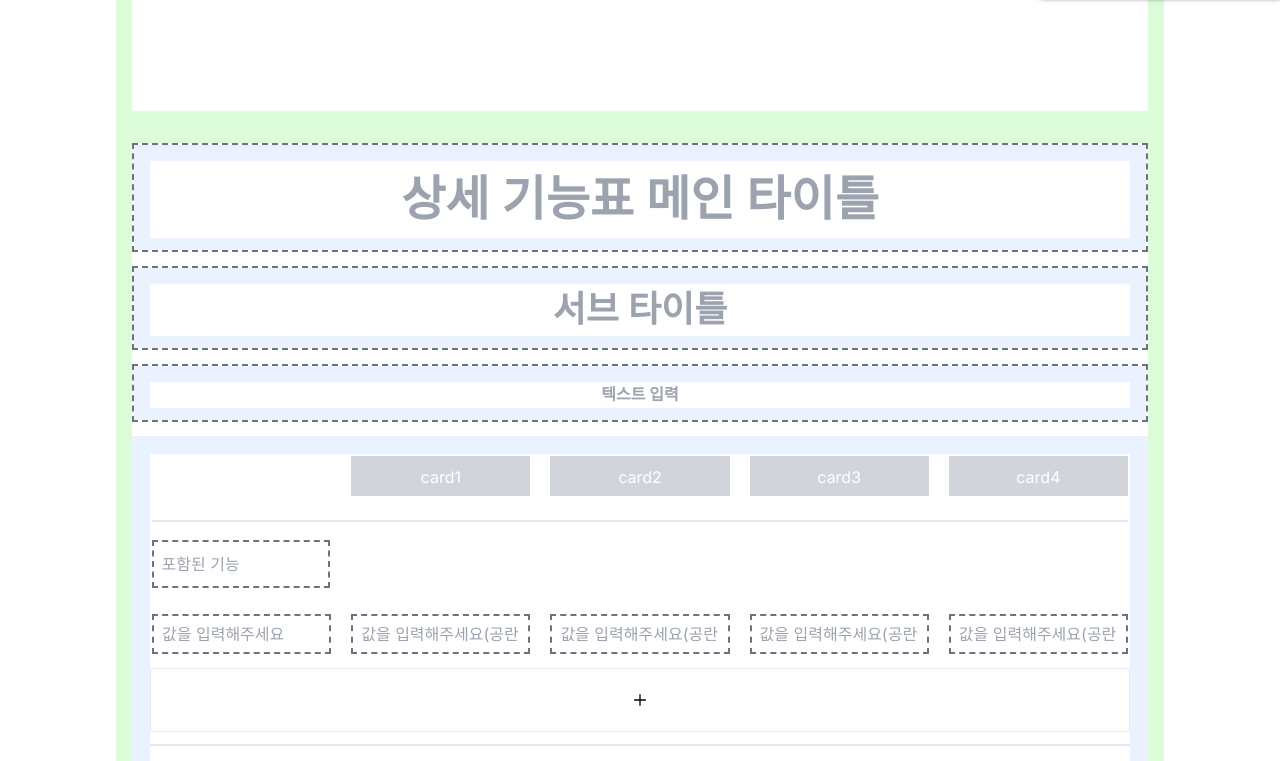
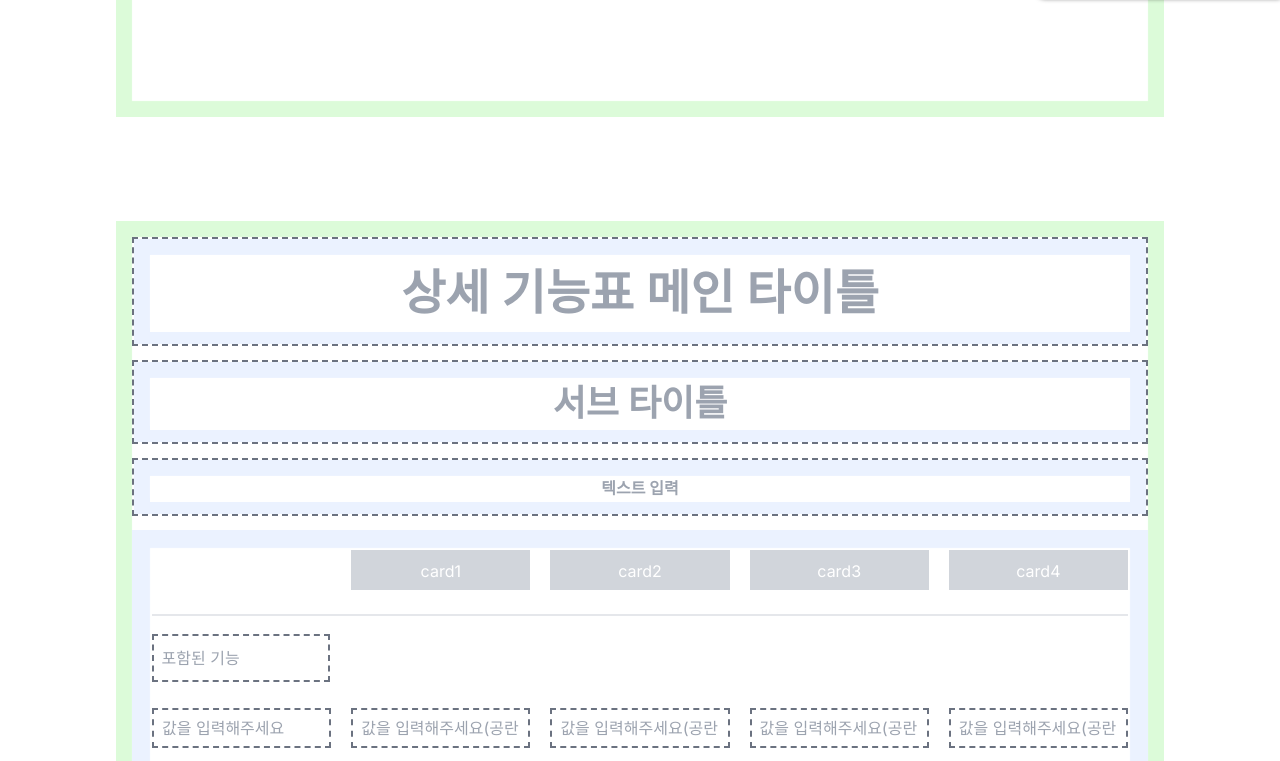
Before and after one commit to minki-dev/PRIETAG_FE, a Next.js app: page /editTemplate in a window 1280 px wide. Shown: the part 1079-1840 px from the top of the page. Built offline with nearby package versions, Linux system fonts and the light colour scheme; a web font is replaced by a local one.

Commit message:
:sparkles: feat: 패딩 박스 컴포넌트 추가
- 외부와 내부용 패딩으로 구분하여 추가

- 각 패딩 적용 시 type='inner' | 'outer'로 구분
- 높이값 디스패치는 onActioin(height: number) => void 를 사용해서 업데이트 해주세요

```diff
--- a/app/editTemplate/components/DraggableArea/PaddingBox.tsx
+++ b/app/editTemplate/components/DraggableArea/PaddingBox.tsx
@@ -1,26 +1,25 @@
 'use client';
 
 import 'react-resizable/css/styles.css';
-import React, { useEffect, useRef, useState } from 'react';
-import { ResizableBox, ResizeCallbackData } from 'react-resizable';
+import React, { useState } from 'react';
 import { Draggable } from 'react-beautiful-dnd';
-import { BOX_PROPERTY } from '@/constants/box';
 import { useConfig } from '@/store/slice/configSlice';
 import {
 	DNDBoxState,
 	removeBox,
 	updateHeight,
+	updateSelected,
 	useDNDBox,
 } from '@/store/slice/DNDBoxSlice';
 import Image from 'next/image';
 import DeleteButton from '@/components/DeleteButton';
+import ResizablePaddingBox from '@/components/ResizablePaddingBox';
 
 type Props = {
 	id: string;
 	index: number;
 	isSelected: boolean;
-	areaType: keyof Pick<DNDBoxState, 'faqArea' | 'priceCardArea' | 'tableArea'>;
-	onClick: (id: string) => void;
+	areaType: keyof Pick<DNDBoxState, 'faqArea' | 'priceCardArea' | 'tableArea'>
 };
 
 export default function PaddingBox({
@@ -28,54 +27,24 @@ export default function PaddingBox({
 	areaType,
 	index,
 	isSelected,
-	onClick,
 }: Props) {
-	const { boxState, dispatch } = useDNDBox();
+	const { dispatch } = useDNDBox();
 	const { configState } = useConfig();
 	const { isPreview } = configState;
+  const heightState = useState<number>(10)
 
-
-	const [width, setWidth] = useState(0);
-	const [height, setHeight] = useState(Number(boxState[areaType][index]) | 10);
-
-
-	const wrapperRef = useRef<HTMLDivElement>(null);
-
-	const handleResize = (
-		e: React.SyntheticEvent,
-		{ size }: ResizeCallbackData,
-	) => {
-		const flooredHeight = Math.floor(size.height)
-		dispatch(updateHeight({ index, areaType, content: flooredHeight.toString()}))
-	};
 	const handleRemove = () => {
 		dispatch(removeBox({ id, areaType }));
 	};
 
-	const handleDisplayHeight = (
-		e: React.SyntheticEvent,
-		{ size }: ResizeCallbackData,
-	) => {
-		setHeight(size.height);
+	const handleHeightUpdate = (height: number) => {
+		dispatch(updateHeight({ areaType, index, content: height.toString()}))
 	}
-	useEffect(() => {
-		const handleWindowResize = () => {
-			if (wrapperRef.current) {
-				setWidth(wrapperRef.current.getBoundingClientRect().width);
-			}
-		};
-		handleWindowResize();
-		window.addEventListener('resize', handleWindowResize);
-
-		return () => {
-			window.removeEventListener('resize', handleWindowResize);
-		};
-	}, []);
 	return (
 		<Draggable draggableId={id} index={index}>
 			{(provided) => (
 				<div
-					onClick={() => onClick(id)}
+					onClick={() => dispatch(updateSelected({ id, areaType }))}
 					className={`
 					${
 						isSelected && !isPreview ? 'border-black' : 'border-transparent'
@@ -93,7 +62,7 @@ export default function PaddingBox({
 					>
 						<div className='relative'>
 							<div className="absolute text-xs text-center shadow-md -top-5 right-[50%] translate-x-[50%] w-9">
-								{Math.floor(height)}px
+								{Math.floor(heightState[0])}px
 							</div>
 							<Image
 								width={24}
@@ -104,21 +73,7 @@ export default function PaddingBox({
 						</div>
 					</div>
 					<DeleteButton className='z-[1]' onClick={handleRemove} />
-					<div ref={wrapperRef}>
-						<ResizableBox
-							height={Number(height)}
-							lockAspectRatio={true}
-							onResizeStop={handleResize}
-							minConstraints={[width, BOX_PROPERTY.PADDING.minHeight!]}
-							maxConstraints={[width, BOX_PROPERTY.PADDING.maxHeight!]}
-							width={width}
-							// axis="y"
-							onResize={handleDisplayHeight}
-							resizeHandles={isPreview ? [] : ['s']}
-							handleSize={[10, 10]}
-							className="flex items-center justify-center"
-						></ResizableBox>
-					</div>
+					<ResizablePaddingBox type='inner' heightState={heightState} onAction={handleHeightUpdate} />
 				</div>
 			)}
 		</Draggable>
--- a/app/editTemplate/components/DraggableArea/TextBox.tsx
+++ b/app/editTemplate/components/DraggableArea/TextBox.tsx
@@ -5,7 +5,7 @@ import { Draggable } from 'react-beautiful-dnd';
 import { BOX_PROPERTY, BoxType } from '../../../../constants/box';
 import { useConfig } from '@/store/slice/configSlice';
 import Image from 'next/image';
-import { DNDBoxState, removeBox, useDNDBox } from '@/store/slice/DNDBoxSlice';
+import { DNDBoxState, removeBox, updateSelected, useDNDBox } from '@/store/slice/DNDBoxSlice';
 import DeleteButton from '@/components/DeleteButton';
 
 type Props = {
@@ -16,7 +16,6 @@ type Props = {
 	areaType: keyof Pick<DNDBoxState, 'faqArea' | 'priceCardArea' | 'tableArea'>;
 	role: BoxType;
 	content: string;
-	onClick: (id: string) => void;
 };
 
 export default function TextBox({
@@ -27,9 +26,8 @@ export default function TextBox({
 	role,
 	content,
 	areaType,
-	onClick,
 }: Props) {
-	const { divClassName, inputClassName } = BOX_PROPERTY[role];
+	const { divClassName } = BOX_PROPERTY[role];
 	const { dispatch } = useDNDBox();
 
 	const { configState } = useConfig();
@@ -41,7 +39,7 @@ export default function TextBox({
 		<Draggable draggableId={id} index={index}>
 			{(provided) => (
 				<div
-					onClick={() => onClick(id)}
+				onClick={() => dispatch(updateSelected({ id, areaType }))}
 					{...provided.draggableProps}
 					ref={provided.innerRef}
 					className={`${
@@ -67,7 +65,7 @@ export default function TextBox({
 					</div>
 					<DeleteButton onClick={handleRemove} />
 					<input
-						className={` ${inputClassName} text-center font-bold focus:outline-none disabled:bg-transparent`}
+						className='font-bold text-center focus:outline-none disabled:bg-transparent'
 						defaultValue={content}
 						disabled={isPreview}
 						type="text"
--- a/app/editTemplate/components/DraggableArea/index.tsx
+++ b/app/editTemplate/components/DraggableArea/index.tsx
@@ -2,16 +2,9 @@
 
 import React from 'react';
 import { DragDropContext, DropResult } from 'react-beautiful-dnd';
-// import StrictModeDroppable from '@/utils/StrictModeDroppable';
 import TextBox from './TextBox';
 import PaddingBox from './PaddingBox';
-import {
-	DNDBoxState,
-	addBox,
-	updateOrder,
-	updateSelected,
-	useDNDBox,
-} from '@/store/slice/DNDBoxSlice';
+import { DNDBoxState, updateOrder, useDNDBox } from '@/store/slice/DNDBoxSlice';
 import { StrictModeDroppable } from '@/app/helpers/StrictModeDroppable';
 
 export default function DraggableArea({
@@ -37,10 +30,6 @@ export default function DraggableArea({
 		dispatch(updateOrder({ areaType, newList: updatedList }));
 	};
 
-	const handleSelect = (id: string) => {
-		dispatch(updateSelected({ id, areaType }));
-	};
-
 	return (
 		<div>
 			<DragDropContext onDragEnd={handleOnDragEnd}>
@@ -53,7 +42,6 @@ export default function DraggableArea({
 										key={item.id}
 										index={index}
 										{...item}
-										onClick={handleSelect}
 										areaType={areaType}
 									/>
 								) : (
@@ -61,7 +49,6 @@ export default function DraggableArea({
 										key={item.id}
 										{...item}
 										placeholder={item.placeholder || ''}
-										onClick={handleSelect}
 										index={index}
 										areaType={areaType}
 										// inputRef={addRef(index, React.createRef())}
--- a/app/editTemplate/page.tsx
+++ b/app/editTemplate/page.tsx
@@ -1,6 +1,6 @@
 'use client';
 
-import React, { useEffect, useState } from 'react';
+import React, { useEffect, useRef, useState } from 'react';
 import {
 	PriceCard,
 	setPriceCard,
@@ -26,6 +26,9 @@ import TableContainer from './components/Table/TableContainer';
 import { useModal } from '@/store/slice/modalSlice';
 import Header from '@/components/header/Header';
 import TemplateHeader from '@/components/header/TemplateHeader';
+import PaddingBox from './components/DraggableArea/PaddingBox';
+import ResizablePaddingWithHandle from '@/components/ResizablePaddingWithHandle';
+import { updateHeight, useDNDBox } from '@/store/slice/DNDBoxSlice';
 
 export default function EditTemplate() {
 	const [isModalOpen, setIsModalOpen] = useState(false);
@@ -110,6 +113,19 @@ export default function EditTemplate() {
 	const { configState } = useConfig();
 	const { isPreview } = configState;
 
+	const { boxState, dispatch: dndDispatch } = useDNDBox();
+
+	const handleHeightUpdate = (index: number, height: number) => {
+		dndDispatch(
+			updateHeight({
+				areaType: 'outerPaddings',
+				index,
+				content: height.toString(),
+			}),
+		);
+
+	};
+
 	const {} = useModal();
 	return (
 		<>
@@ -126,7 +142,19 @@ export default function EditTemplate() {
 					<DiscountOptionBox />
 					<PriceCardBox />
 				</section>
+				<ResizablePaddingWithHandle
+					type="outer"
+					onAction={(height) => {
+						handleHeightUpdate(0, height);
+					}}
+				/>
 				<TableContainer />
+				<ResizablePaddingWithHandle
+					type="outer"
+					onAction={(height) => {
+						handleHeightUpdate(1, height);
+					}}
+				/>
 				<section
 					className={`${
 						isPreview ? 'editable-outer-preview' : 'editable-outer '
--- a/app/priceCard/components/DiscountOptionBox/DiscountOptionBox.tsx
+++ b/app/priceCard/components/DiscountOptionBox/DiscountOptionBox.tsx
@@ -1,13 +1,23 @@
 'use client';
 import React from 'react';
 import DiscountOptionSection from './DiscountOptionSection/DiscountOptionSection';
-import PaddingBox from './PaddingBox';
+import ResizablePaddingWithHandle from '../../../../components/ResizablePaddingWithHandle';
+
 
 function DiscountOptionBox() {
+
+  const handleHeightUpdate = (height: number) => {
+		// const { updateCardPaddingHeight } = useCard()
+		// dispatch(updateCardPaddingHeight({ height }))
+	}
+
 	return (
 		<div>
 			<DiscountOptionSection />
-			<PaddingBox />
+			<ResizablePaddingWithHandle
+				type="inner"
+				onAction={handleHeightUpdate}
+			/>
 		</div>
 	);
 }
--- a/app/priceCard/components/DiscountOptionBox/PaddingBox.tsx
+++ /dev/null
@@ -1,7 +0,0 @@
-import React from 'react';
-
-function PaddingBox() {
-	return <div>PaddingBox</div>;
-}
-
-export default PaddingBox;
--- /dev/null
+++ b/components/ResizablePaddingBox.tsx
@@ -0,0 +1,70 @@
+import { BOX_PROPERTY, PaddingType } from '@/constants/box';
+import { useConfig } from '@/store/slice/configSlice';
+import React, { useEffect, useRef, useState } from 'react';
+import { ResizableBox, ResizeCallbackData } from 'react-resizable';
+
+type PropsType = {
+	type: PaddingType;
+	heightState: [number, React.Dispatch<React.SetStateAction<number>>];
+	onAction: (height: number) => void;
+};
+
+export default function ResizablePaddingBox({
+	type,
+	heightState,
+	onAction,
+}: PropsType) {
+	const heightRange = BOX_PROPERTY.PADDING[type];
+	const { configState } = useConfig();
+	const { isPreview } = configState;
+
+	const [width, setWidth] = useState<number>(0);
+
+	const wrapperRef = useRef<HTMLDivElement>(null);
+
+	const handleResize = (
+		e: React.SyntheticEvent,
+		{ size }: ResizeCallbackData,
+	) => {
+		const flooredHeight = Math.floor(size.height);
+		onAction(flooredHeight);
+	};
+
+	const handleDisplayHeight = (
+		e: React.SyntheticEvent,
+		{ size }: ResizeCallbackData,
+	) => {
+		if (size.height !== heightState[0]) {
+			heightState[1](size.height);
+		}
+	};
+
+	useEffect(() => {
+		const handleWindowResize = () => {
+			if (wrapperRef.current) {
+				setWidth(wrapperRef.current.getBoundingClientRect().width);
+			}
+		};
+		handleWindowResize();
+		window.addEventListener('resize', handleWindowResize);
+
+		return () => {
+			window.removeEventListener('resize', handleWindowResize);
+		};
+	}, []);
+	return (
+		<div ref={wrapperRef}>
+			<ResizableBox
+				height={heightState[0]}
+				lockAspectRatio={true}
+				onResizeStop={handleResize}
+				minConstraints={[width, heightRange.minHeight]}
+				maxConstraints={[width, heightRange.maxHeight]}
+				width={width}
+				onResize={handleDisplayHeight}
+				resizeHandles={isPreview ? [] : ['s']}
+				handleSize={[10, 10]}
+			></ResizableBox>
+		</div>
+	);
+}
--- /dev/null
+++ b/components/ResizablePaddingWithHandle.tsx
@@ -0,0 +1,51 @@
+'use client';
+
+import OuterPaddingBox from '@/components/ResizablePaddingBox';
+import { BOX_PROPERTY, PaddingType } from '@/constants/box';
+import { useConfig } from '@/store/slice/configSlice';
+import Image from 'next/image';
+import React, { useState } from 'react';
+
+type PropsType = {
+	type: PaddingType
+	onAction: (height: number) => void;
+};
+
+function ResizablePaddingWithHandle({ onAction, type }: PropsType) {
+	const { configState } = useConfig();
+	const { isPreview } = configState
+	const { minHeight } = BOX_PROPERTY.PADDING[type]
+
+	const heightState = useState<number>(minHeight);
+	return (
+		<div className="relative w-full border-2 border-transparent group hover:border-black">
+			<div
+				className={`draggable-handle flex flex-col items-center gap-1 ${
+					!isPreview
+						? 'group-hover:-translate-x-11 group-hover:opacity-100'
+						: ''
+				} `}
+			>
+				<div className="relative">
+					<div className="absolute -top-5 right-[50%] w-9 translate-x-[50%] text-center text-xs shadow-md">
+						{Math.floor(heightState[0])}px
+					</div>
+					<Image
+						width={24}
+						height={24}
+						src={'/icons/drag_vert.svg'}
+						alt="drag handle svg image"
+					/>
+				</div>
+			</div>
+
+			<OuterPaddingBox
+				type={type}
+				heightState={heightState}
+				onAction={onAction}
+			/>
+		</div>
+	);
+}
+
+export default ResizablePaddingWithHandle;
--- a/constants/box.ts
+++ b/constants/box.ts
@@ -1,33 +1,40 @@
 import { v4 as uuid } from 'uuid';
+export type BoxType = 'TITLE' | 'SUBTITLE' | 'TEXT' | 'PADDING';
+export type PaddingType = 'outer' | 'inner';
 
-export type BoxType = 'TITLE' | 'SUBTITLE' | 'TEXT' | 'PADDING';
-
+export type PaddingHeightRange = {
+	[key in PaddingType]: {
+		minHeight: number;
+		maxHeight: number;
+	}
+};
 export const BOX_PROPERTY: {
 	[key in BoxType]: {
-		divClassName: string
-		inputClassName: string
-		minHeight?:number
-		maxHeight?:number
-	};
+		divClassName: string;
+	} & (key extends 'PADDING'
+		? PaddingHeightRange
+		: {});
 } = {
 	TITLE: {
-		divClassName: "draggable-title",
-		inputClassName: "draggable-title"
+		divClassName: 'draggable-title',
 	},
 	SUBTITLE: {
-		divClassName: "draggable-subtitle",
-		inputClassName: "draggable-subtitle"
+		divClassName: 'draggable-subtitle',
 	},
-	TEXT:{
-		divClassName: "draggable-text",
-		inputClassName: "draggable-text"
+	TEXT: {
+		divClassName: 'draggable-text',
 	},
 	PADDING: {
-		divClassName: "draggable-padding",
-		inputClassName: "",
-		minHeight: 10,
-		maxHeight: 200
-	}
+		divClassName: 'draggable-padding',
+		outer: {
+			minHeight: 100,
+			maxHeight: 500,
+		},
+		inner: {
+			minHeight: 10,
+			maxHeight: 200,
+		},
+	},
 };
 
 export interface DraggableBox {
@@ -35,7 +42,7 @@ export interface DraggableBox {
 	placeholder?: string;
 	role: BoxType;
 	content: string;
-	isSelected: boolean
+	isSelected: boolean;
 }
 
 export function generateDraggableBoxProp({
@@ -46,33 +53,33 @@ export function generateDraggableBoxProp({
 		case 'TITLE':
 			return {
 				id: uuid(),
-				placeholder: placeholder ?? "타이틀",
+				placeholder: placeholder ?? '타이틀',
 				role: 'TITLE' as BoxType,
 				content: '',
-				isSelected: false
+				isSelected: false,
 			};
 		case 'SUBTITLE':
 			return {
 				id: uuid(),
-				placeholder: placeholder ?? "서브 타이틀",
+				placeholder: placeholder ?? '서브 타이틀',
 				role: 'SUBTITLE' as BoxType,
 				content: '',
-				isSelected: false
+				isSelected: false,
 			};
 		case 'TEXT':
 			return {
 				id: uuid(),
-				placeholder: placeholder ?? "텍스트",
+				placeholder: placeholder ?? '텍스트',
 				role: 'TEXT' as BoxType,
 				content: '',
-				isSelected: false
+				isSelected: false,
 			};
 		case 'PADDING':
 			return {
 				id: uuid(),
 				role: 'PADDING' as BoxType,
 				content: '10',
-				isSelected: false
+				isSelected: false,
 			};
 
 		default:
--- a/store/slice/DNDBoxSlice.tsx
+++ b/store/slice/DNDBoxSlice.tsx
@@ -12,6 +12,7 @@ export type DNDBoxState = {
 	priceCardArea: DraggableBox[];
 	tableArea: DraggableBox[];
 	faqArea: DraggableBox[];
+	outerPaddings: string []
 	selectedBox: DraggableBox | null;
 	targetArea:
 		| keyof Pick<DNDBoxState, 'faqArea' | 'tableArea' | 'priceCardArea'>
@@ -19,7 +20,7 @@ export type DNDBoxState = {
 };
 
 type DNDBoxPayload = {
-	areaType: keyof Pick<DNDBoxState, 'faqArea' | 'tableArea' | 'priceCardArea'>
+	areaType: keyof Pick<DNDBoxState, 'faqArea' | 'tableArea' | 'priceCardArea' | 'outerPaddings'>
 	newList: DraggableBox[];
 	boxType: BoxType;
 	id: string;
@@ -45,6 +46,7 @@ const initialState: DNDBoxState = {
 	}),
 	selectedBox: null,
 	targetArea: null,
+	outerPaddings: ['100', '100']
 };
 
 export const DNDBoxSlice = createSlice({
@@ -60,9 +62,8 @@ export const DNDBoxSlice = createSlice({
 		},
 		addBox: (
 			state: DNDBoxState,
-			action: PayloadAction<Pick<DNDBoxPayload, 'boxType'>>,
+			action: PayloadAction<Pick<DNDBoxPayload, 'boxType'>>
 		) => {
-			// @TODO modal 띄워야함
 			if (state.selectedBox === null) return;
 			const { boxType } = action.payload;
 			if (state.targetArea === null) return
@@ -86,6 +87,7 @@ export const DNDBoxSlice = createSlice({
 			action: PayloadAction<Pick<DNDBoxPayload, 'id' | 'areaType'>>,
 		) => {
 			const { id, areaType } = action.payload;
+			if (areaType === 'outerPaddings') return
 			if (state[areaType].length <= 1) return
 			const newList = state[areaType].filter((box) => box.id !== id)
 			return { ...state, [areaType]: newList };
@@ -95,8 +97,11 @@ export const DNDBoxSlice = createSlice({
 			action: PayloadAction<Pick<DNDBoxPayload, 'index' | 'areaType' | 'content'>>,
 		) => {
 			const { index, areaType, content } = action.payload;
+			if (areaType === 'outerPaddings') {
+				state.outerPaddings[index] = content
+				return state
+			}
 			state[areaType][index].content = content
-			console.log(current(state))
 			return state
 		},
 		updateSelected: (
@@ -105,7 +110,7 @@ export const DNDBoxSlice = createSlice({
 		) => {
 			const { id, areaType } = action.payload;
 
-
+			if (areaType === 'outerPaddings') return
 			if (state.targetArea !== areaType && state.targetArea !== null) {
 
 
```
